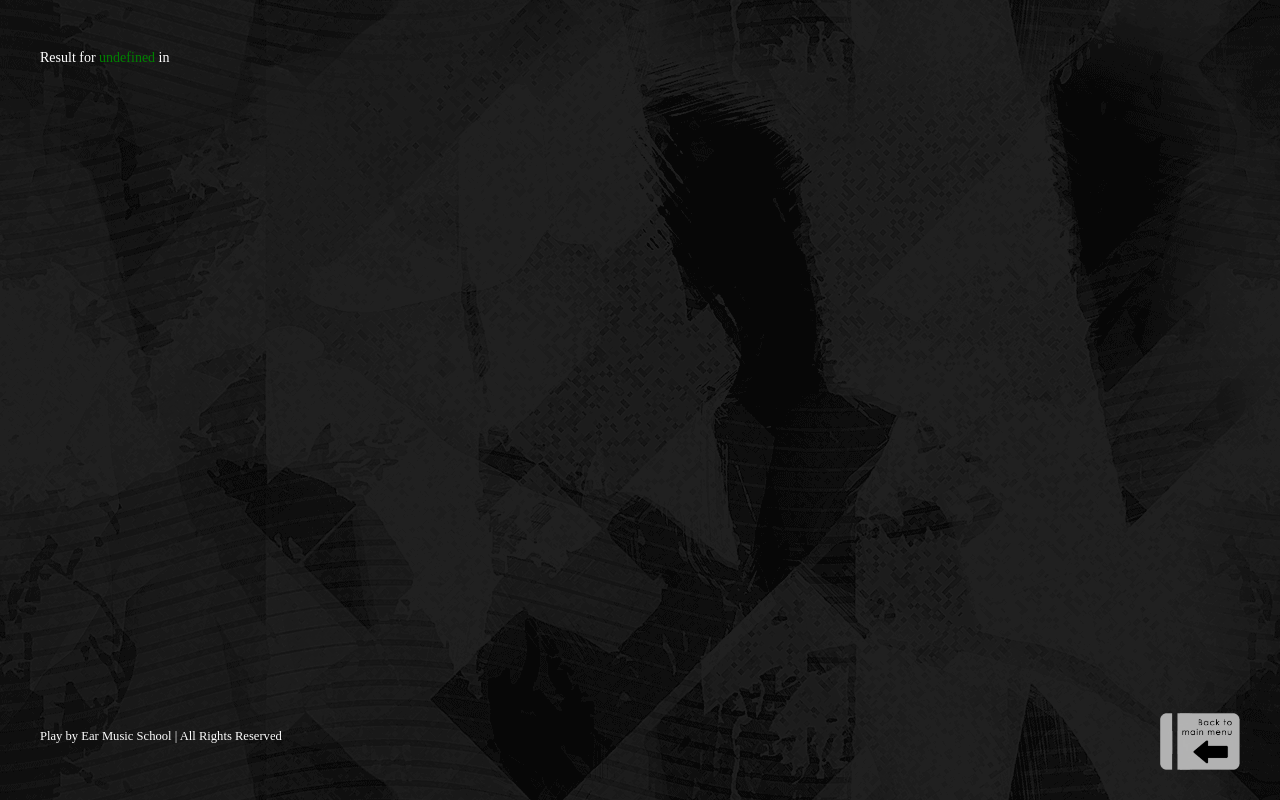
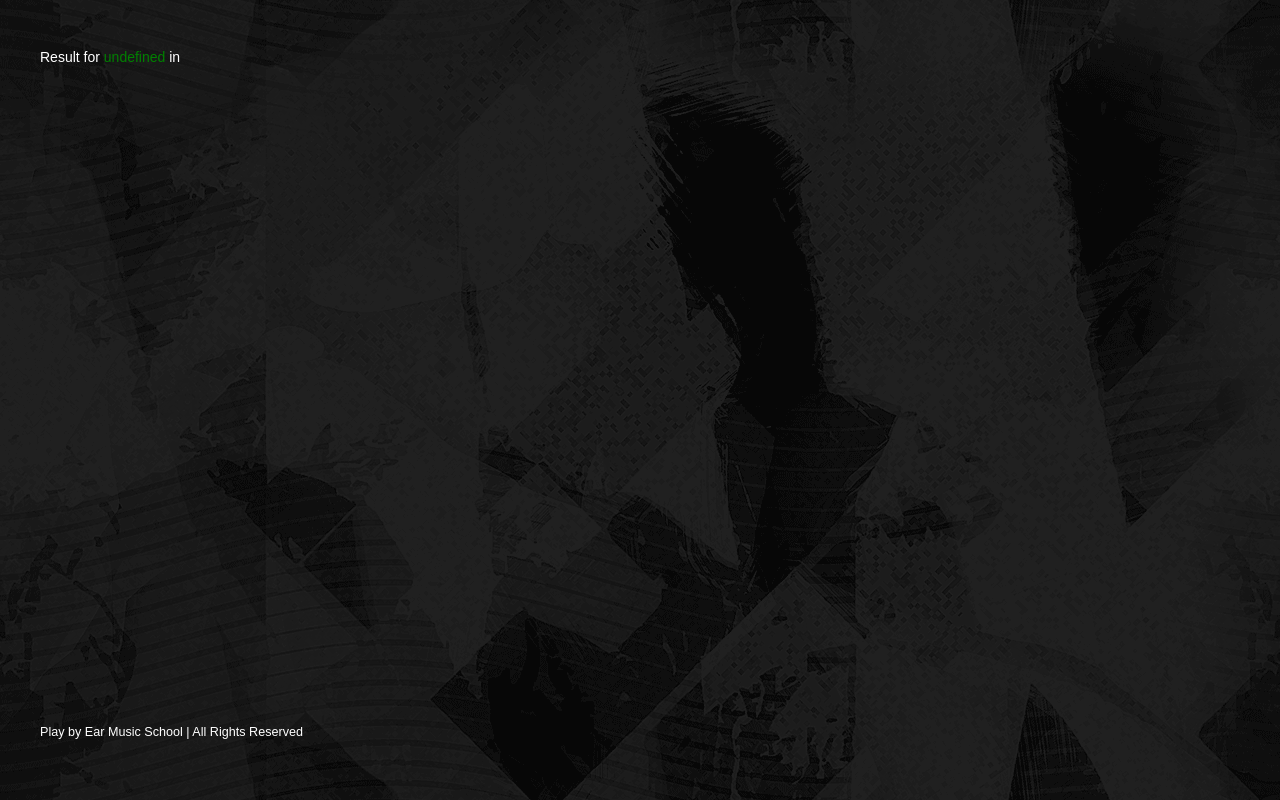
Before and after one commit to mmswide/excel-contact, a PHP site: page /result.html in a window 1280 px wide. Run offline with PHP 8.4, Linux system fonts and the light colour scheme.

Commit message:
update some layout

```diff
--- a/theme.css
+++ b/theme.css
@@ -1,6 +1,6 @@
 body {
   background-image: url("assets/img/background.gif");
-  font-family: "Century Gothic";
+  font-family: "Arial";
 }
 
 .container {
@@ -30,14 +30,14 @@
   font-size: 0.9em;
 }
 .back {
-  width: 80%;
+  width: 80px;
 }
 .form-control {
   background-color: transparent;
   border-radius: 0px;
   color: white;
 }
-#searchText {
+#searchText, #title {
   color: green;
 }
 
@@ -87,7 +87,12 @@
 }
 @media (min-width: 414px) {
   .back {
-    width: 80px;
+    width: 90px;
+  }
+}
+@media (min-width: 1024px) {
+  .back {
+    visibility: hidden;
   }
 }
 
```
